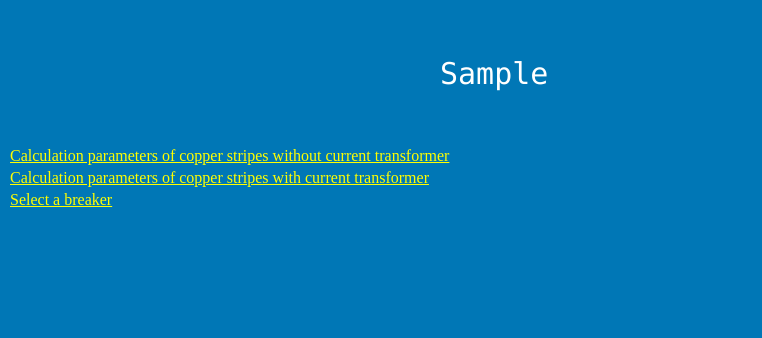
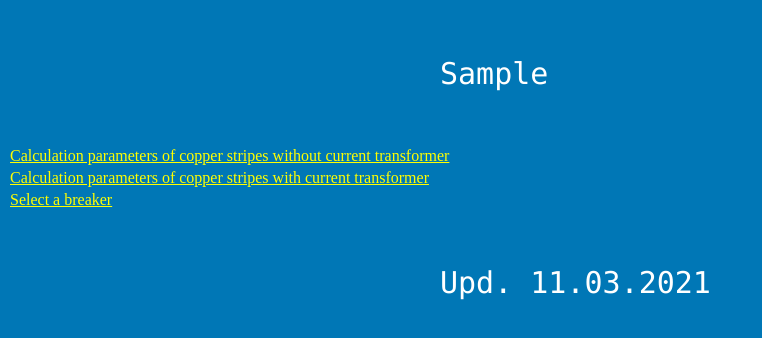
Before and after one commit to bulldrive/ILS_Copper, a plain HTML site: page index.html in a window 1280 px wide. Shown: the whole page, without its empty margins (0-762 px from the left). Drawn offline with Linux system fonts and the light colour scheme.

Commit message:
modified:   index.html

```diff
--- a/index.html
+++ b/index.html
@@ -13,6 +13,6 @@
   <li><a href="calc_1dot2wct.html">Calculation parameters of copper stripes with current transformer</a></li>
   <li><a href="selectbreaker.html">Select a breaker</a></li>
 </ul>
-
+<p>Upd. 11.03.2021</p>
 </body>
 </html>
```
